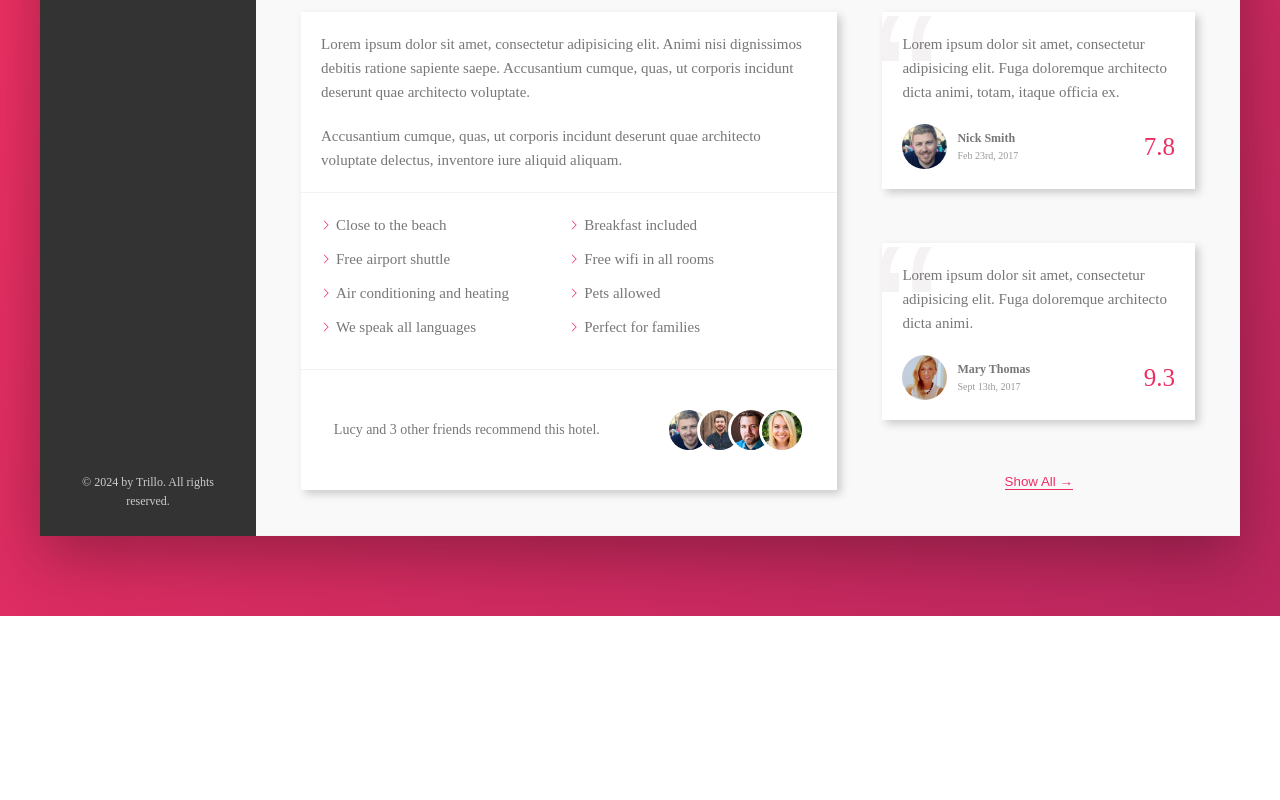
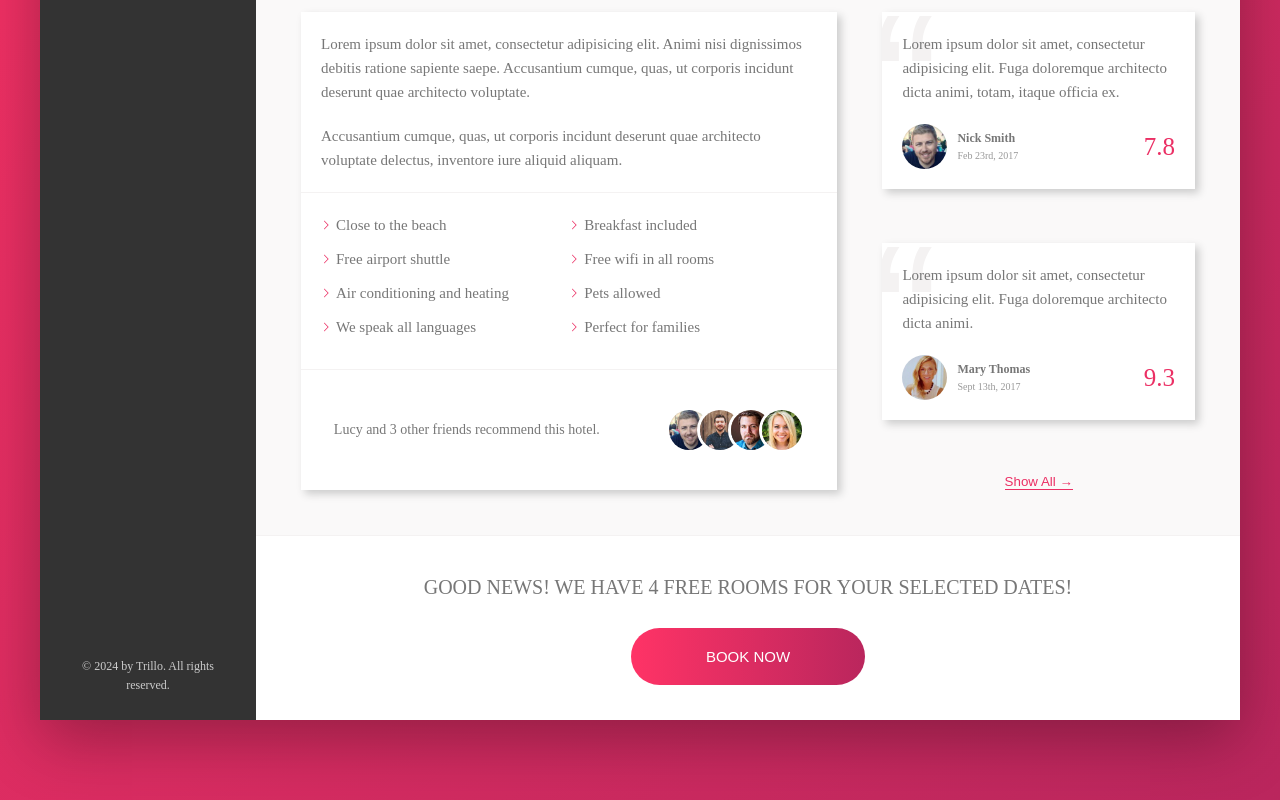
Before and after one commit to PatF3lix/Project-Trillo, a website: page index.html in a window 1280 px wide. Shown: the part 647-1447 px from the top of the page. Before the commit the page ends 1263 px from the top, so only its background shows below. Drawn offline with Linux system fonts and the light colour scheme.

Commit message:
implemented the cta

```diff
--- a/index.html
+++ b/index.html
@@ -316,6 +316,15 @@
               </button>
             </div>
           </div>
+          <div class="cta">
+            <h2 class="cta__book-now">
+              Good news! We have 4 free rooms for your selected dates!
+            </h2>
+            <button class="btn">
+              <span class="btn__visible">Book now</span>
+              <span class="btn__invisible">Only 4 rooms left</span>
+            </button>
+          </div>
         </main>
       </div>
     </div>
--- a/sass/components/_components.scss
+++ b/sass/components/_components.scss
@@ -447,3 +447,80 @@
     }
   }
 }
+
+//CALL TO ACTION
+
+.cta {
+  padding: 3.5rem 0;
+  text-align: 300;
+  display: flex;
+  flex-direction: column;
+  justify-content: center;
+  align-items: center;
+
+  &__book-now {
+    font-size: 2rem;
+    font-weight: 300;
+    text-transform: uppercase;
+    margin-bottom: 2.5rem;
+  }
+}
+
+.btn {
+  font-size: 1.5rem;
+  font-weight: 300;
+  text-transform: uppercase;
+  border-radius: 100px;
+  border: none;
+  background-image: linear-gradient(
+    to right,
+    var(--color-primary-light),
+    var(--color-primary-dark)
+  );
+  position: relative;
+  color: var(--color-white);
+  // to hidden the __invible text even if it's in white
+  overflow: hidden;
+  cursor: pointer;
+
+  & > * {
+    height: 100%;
+    width: 100%;
+    transition: all 0.2s;
+    display: inline-block;
+  }
+
+  &__visible {
+    padding: 2rem 7.5rem;
+  }
+
+  &__invisible {
+    position: absolute;
+    padding: 2rem 0;
+    height: 100%;
+    width: 100%;
+    top: -100%;
+    left: 0;
+  }
+
+  &:hover {
+    background-image: linear-gradient(
+      to left,
+      var(--color-primary-light),
+      var(--color-primary-dark)
+    );
+  }
+
+  &:hover &__visible {
+    transform: translateY(100%);
+  }
+
+  &:hover &__invisible {
+    top: 0;
+  }
+
+  &:focus {
+    outline: none;
+    animation: pulsate 1s infinite;
+  }
+}
```
Also changed, not shown: css/style.comp.css.
